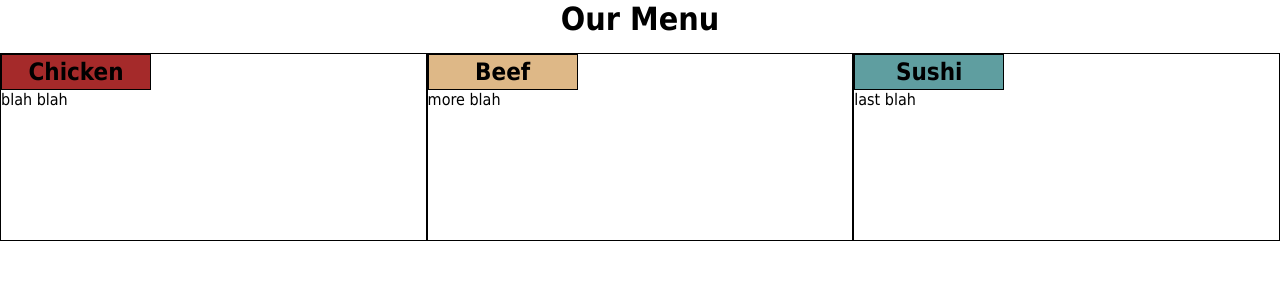
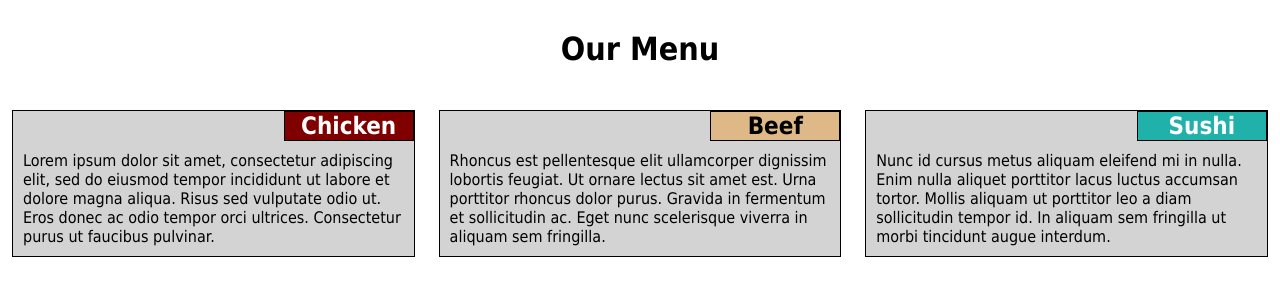
Before and after one commit to jbergerud/mod2-solution, a plain HTML site: page index.html in a window 1280 px wide. Drawn offline with Linux system fonts and the light colour scheme.

Commit message:
maybe close to final

```diff
--- a/css/style.css
+++ b/css/style.css
@@ -6,33 +6,48 @@
   font-family: tahoma;
 }
 h1 {
-  margin-bottom: 15px;
+  margin-top: 30px;
+  margin-bottom: 30px;
   text-align: center;
 }
 h2 {
-  width: 150px;
-  border: 1px solid black;
-  padding-top: 3px;
-  padding-bottom: 3px;
-  margin-top: 0px;
-  margin-bottom: 0px;
   text-align: center;
 }
 
 p {
-  height: 150px;
   color: black;
+  padding: 40px 10px 10px 10px;
 }
 
 #h2-1 {
-  background-color: #A52A2A;
+  background-color: #800000;
+  color: white;
 }
 #h2-2 {
   background-color: #DEB887;
 }
 #h2-3 {
-  background-color: #5F9EA0;
+  background-color: #20b2aa;
+  color: white;
   }
+
+div.description {
+  background-color: #d3d3d3;
+  position: relative;
+  border: 1px solid black;
+  margin: 12px;
+}
+
+div.menuitem {
+  position: relative;
+  float: right;
+  width: 130px;
+  border: 1px solid black;
+  padding-top: 0px;
+  padding-bottom: 0px;
+  margin-top: 0px;
+  margin-bottom: 0px;
+}
 
 /* Simple Responsive Framework. */
 .row {
@@ -43,7 +58,6 @@ p {
 @media (min-width: 992px) {
   .col-lg-1, .col-lg-2, .col-lg-3 {
     float: left;
-    border: 1px solid black;
   }
   .col-lg-1 {
     width: 33.33%;
@@ -60,7 +74,6 @@ p {
 @media (min-width: 768px) and (max-width: 991px) {
   .col-md-1, .col-md-2, .col-md-3 {
     float: left;
-    border: 1px solid black;
   }
   .col-md-1 {
     width: 33.33%;
--- a/index.html
+++ b/index.html
@@ -10,16 +10,28 @@
 <h1>Our Menu</h1>
 <div class="row">
   <div class="col-lg-1 col-md-2">
-  	<h2 id="h2-1">Chicken</h2>
-    <p>blah blah</p>
+    <div class="description">
+  	  <div class="menuitem">
+  	  <h2 id="h2-1">Chicken</h2>
+  	  </div>
+      <p>Lorem ipsum dolor sit amet, consectetur adipiscing elit, sed do eiusmod tempor incididunt ut labore et dolore magna aliqua. Risus sed vulputate odio ut. Eros donec ac odio tempor orci ultrices. Consectetur purus ut faucibus pulvinar.</p>
+    </div>
   </div>
   <div class="col-lg-1 col-md-2">
-  	<h2 id="h2-2">Beef</h2>
-  	<p>more blah</p>
+  	<div class="description">
+  	  <div class="menuitem">
+  	  <h2 id="h2-2">Beef</h2>
+  	</div>
+  	  <p>Rhoncus est pellentesque elit ullamcorper dignissim lobortis feugiat. Ut ornare lectus sit amet est. Urna porttitor rhoncus dolor purus. Gravida in fermentum et sollicitudin ac. Eget nunc scelerisque viverra in aliquam sem fringilla.</p>
+  	</div>
   </div>
-  <div class="col-lg-1 col-md-2">
-  	<h2 id="h2-3">Sushi</h2>
-  	<p>last blah</p>
+  <div class="col-lg-1 col-md-3">
+  	<div class="description">
+  		<div class="menuitem">
+  	  <h2 id="h2-3">Sushi</h2>
+  	</div>
+  	  <p>Nunc id cursus metus aliquam eleifend mi in nulla. Enim nulla aliquet porttitor lacus luctus accumsan tortor. Mollis aliquam ut porttitor leo a diam sollicitudin tempor id. In aliquam sem fringilla ut morbi tincidunt augue interdum.</p>
+  	</div>
   </div>
 </div>
 </body>
```
